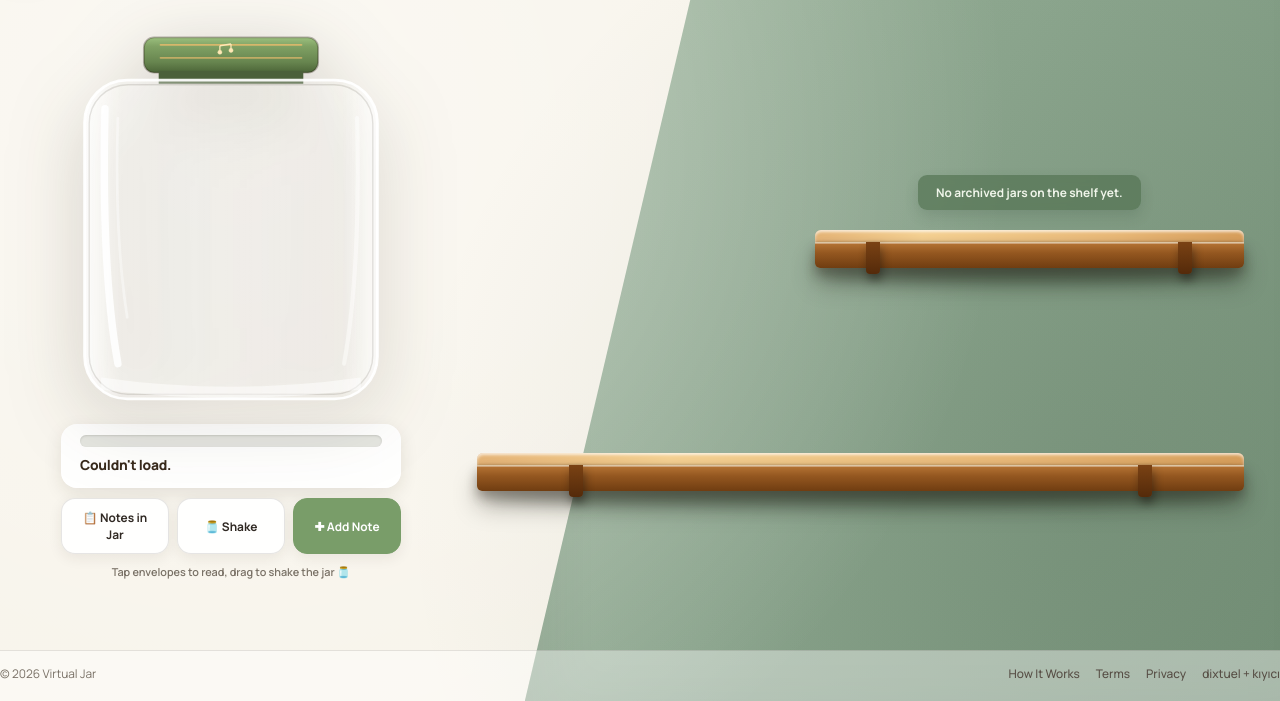
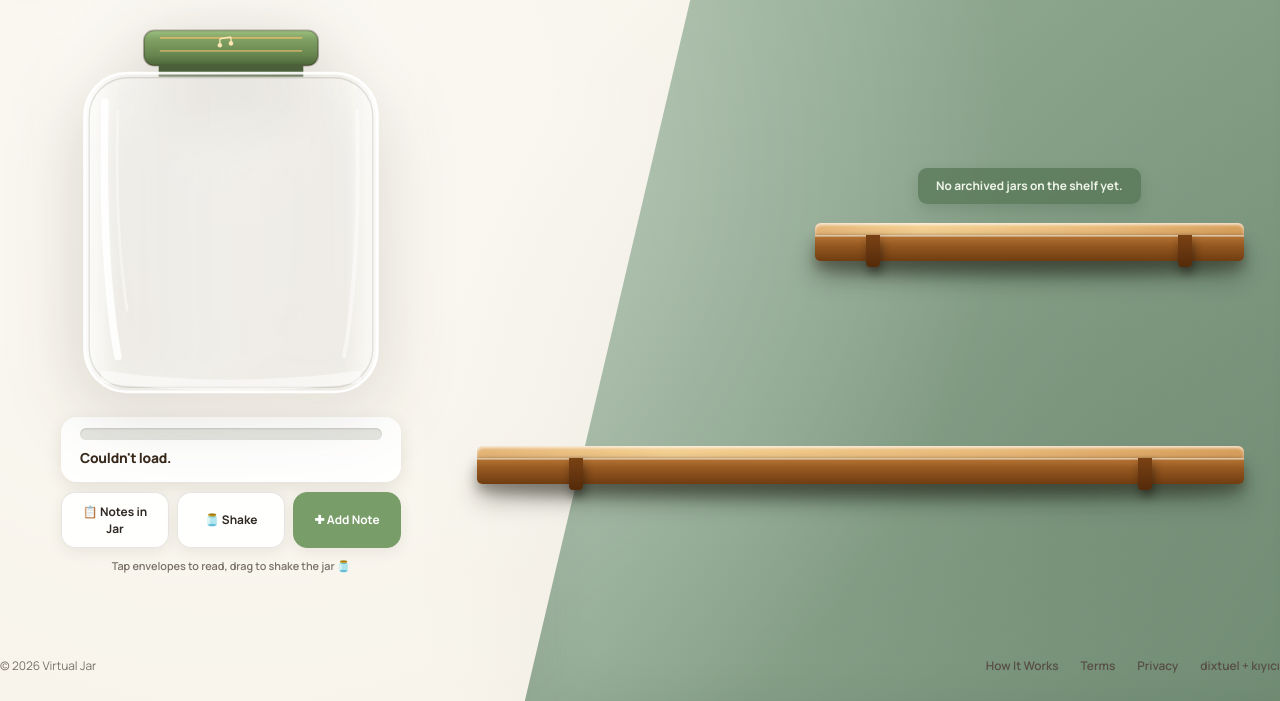
Before and after one commit to dixtuel/kavanoz, a website: page public/en/index.html in a window 1280 px wide. Shown: the part 99-800 px from the top of the page. Drawn offline with Linux system fonts and the light colour scheme; no server answers.

Commit message:
style: remove footer background block, remove border line, and spread footer elements cleanly

```diff
--- a/public/style.css
+++ b/public/style.css
@@ -1220,11 +1220,11 @@ main.legal p {
 /* ---------- Footer ---------- */
 footer.site {
   flex: 0 0 auto;
-  border-top: 1px solid var(--line);
-  padding: 14px 0 18px;
+  border: none;
+  background: transparent;
+  padding: 20px 0 26px;
   color: var(--ink-dim);
   font-size: 0.82rem;
-  background: rgba(255, 255, 255, 0.4);
   position: relative;
   z-index: 20;
 }
@@ -1233,23 +1233,27 @@ footer.site {
   display: flex;
   justify-content: space-between;
   align-items: center;
-  flex-wrap: wrap;
-  gap: 12px;
+  width: 100%;
+  gap: 24px;
 }
 
 .footer-links {
   display: flex;
-  gap: 16px;
+  gap: 22px;
+  align-items: center;
   flex-wrap: wrap;
 }
 
 .footer-links a {
   color: var(--ink-soft);
-  font-weight: 500;
+  font-weight: 600;
+  font-size: 0.82rem;
+  transition: color 0.15s ease;
 }
 
 .footer-links a:hover {
   color: var(--amber-deep);
+  text-decoration: underline;
 }
 
 /* ---------- Mobil ve Tablet Uyumluluk ---------- */
```
